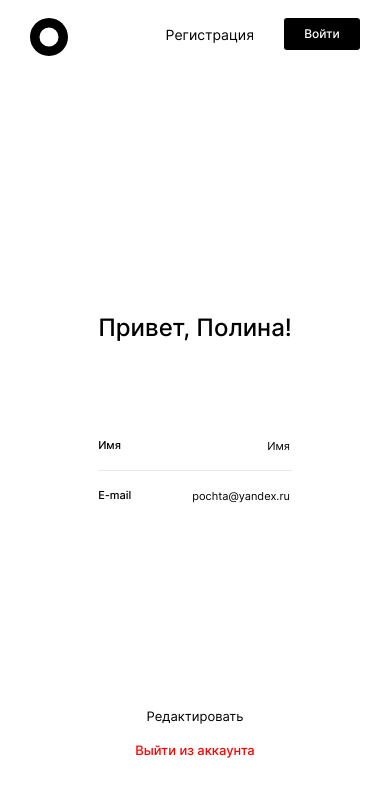
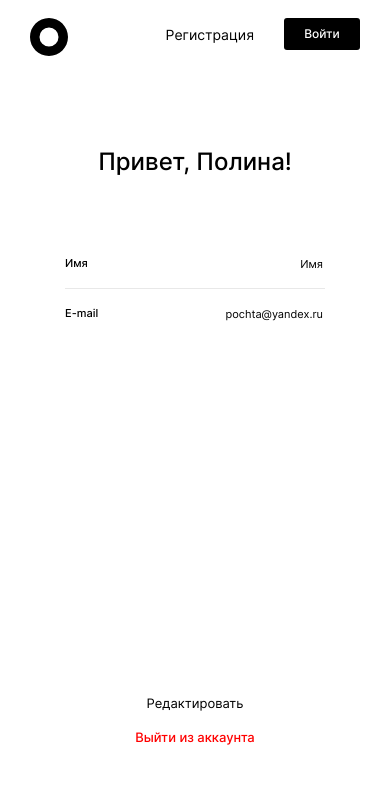
Before and after one commit to polinaavdeeva/movies-explorer-frontend, a React (Create React App) app: page /profile in a window 390 px wide. Shown: the top 796 px of the page. Built offline with nearby package versions, Linux system fonts and the light colour scheme.

Commit message:
fix: fix login pixel perfect

```diff
--- a/src/components/Login/Login.css
+++ b/src/components/Login/Login.css
@@ -10,8 +10,7 @@
   display: flex;
   flex-direction: column;
   align-items: flex-start;
-  max-width: 396px;
-  width: 100%;
+  width: 396px;
 }
 
 .login__logo:hover {
@@ -129,7 +128,7 @@
   }
 }
 
-@media screen and (max-width: 320px) {
+@media screen and (max-width: 450px) {
   .login {
     margin-top: 56px;
     margin-bottom: 30px;
--- a/src/components/Navigation/BurgerMenu/BurgerMenu.css
+++ b/src/components/Navigation/BurgerMenu/BurgerMenu.css
@@ -51,7 +51,7 @@
   flex-direction: column;
   align-items: center;
   justify-content: space-between;
-  padding: 159px 90px 73px;
+  padding: 159px 90px 89px;
   box-sizing: border-box;
 }
 
--- a/src/components/Profile/Profile.css
+++ b/src/components/Profile/Profile.css
@@ -14,8 +14,7 @@
 }
 
 .profile__form {
-  max-width: 420px;
-  width: 100%;
+  width: 420px;
   margin-bottom: 70px;
 }
 
@@ -126,9 +125,9 @@
   }
 }
 
-@media screen and (max-width: 320px) {
+@media screen and (max-width: 450px) {
   .profile__form {
-    max-width: 260px;
+    width: 260px;
     margin-bottom: 40px;
   }
 
--- a/src/components/Register/Register.css
+++ b/src/components/Register/Register.css
@@ -10,8 +10,7 @@
   display: flex;
   flex-direction: column;
   align-items: flex-start;
-  max-width: 396px;
-  width: 100%;
+  width: 396px;
 }
 
 .register__logo {
@@ -128,7 +127,7 @@
   }
 }
 
-@media screen and (max-width: 320px) {
+@media screen and (max-width: 450px) {
   .register {
     margin-top: 56px;
     margin-bottom: 30px;
```
